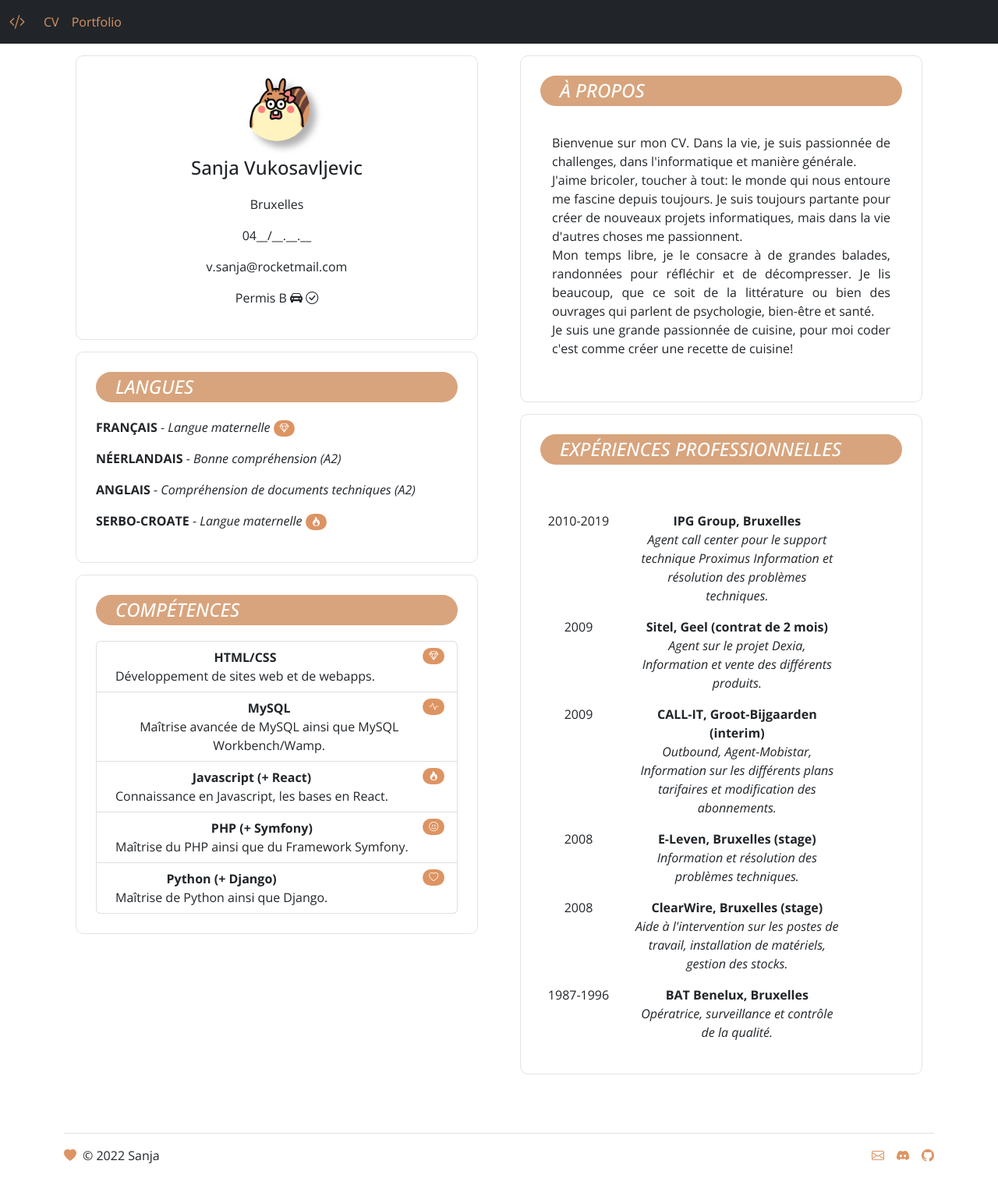
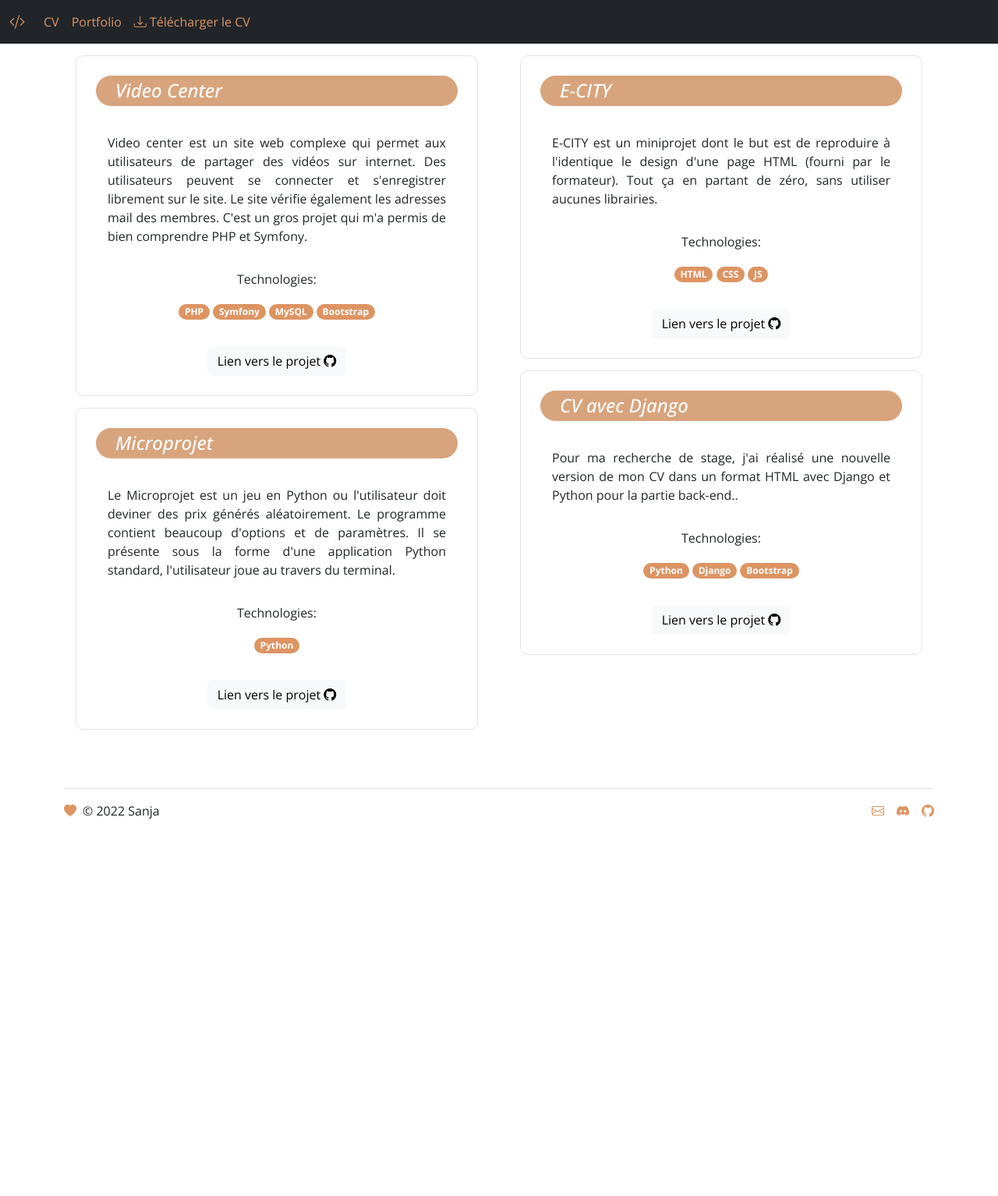
Before and after one commit to mirotooo/cv_django, a Django app: page /portfolio/ in a window 1280 px wide. Shown: the whole page at 78% size. After the commit the page ends 1050 px from the top, so only its background shows below. Run offline with Django 4.2, Linux system fonts and the light colour scheme; some libraries are stand-ins or nearby versions.

Commit message:
Portfolio + pdf

```diff
--- a/cv/templates/cv/base.html
+++ b/cv/templates/cv/base.html
@@ -45,6 +45,9 @@
                         <li class="nav-item">
                             <a class="nav-link {% block portfolio_active %}{% endblock %}" href="/portfolio">Portfolio</a>
                         </li>
+                        <li class="nav-item">
+                            <a class="nav-link" href="/static/pdf/cv_sanja.pdf" download><i class="bi bi-download"></i> Télécharger le CV</a>
+                        </li>
                     </ul>
                 </div>
             </div>
--- a/cv/templates/cv/index.html
+++ b/cv/templates/cv/index.html
@@ -123,7 +123,7 @@
                         <p>2008</p>
                     </div>
                     <div class="col-7">
-                        <p><b>E-Leven, Bruxelles (stage)</b></br><i>Information et résolution des problèmes
+                        <p><b>E-Leven, Bruxelles (stage)</b></br><i>Information et résolution des problèmes.
                                 techniques.</i></p>
                     </div>
                 </div>
--- a/portfolio/templates/portfolio/index.html
+++ b/portfolio/templates/portfolio/index.html
@@ -7,145 +7,75 @@
     <div class="row">
         <div class="col-lg-6">
             <div class="grid">
-                <img class="profile" src="{% static 'img/profile.png' %}" alt="Photo de profil" width=84 height=84/>
+                <div class="heading">
+                    <h4><i>Video Center</i></h4>
+                </div>
                 <div class="blank"></div>
-                <h4>Sanja Vukosavljevic</h4>
-                <div class="blank"></div>
-                <p>Bruxelles</p>
-                <p>04__/__.__.__</p>
-                <p>v.sanja@rocketmail.com</p>
-                <p>Permis B&nbsp;<i class="bi bi-car-front-fill"></i>&nbsp;<i class="bi bi-check-circle"></i></p>
+                <p class="about">Video center est un site web complexe qui permet aux utilisateurs de partager des
+                    vidéos sur internet. Des utilisateurs peuvent se connecter et s'enregistrer librement sur le site.
+                    Le site vérifie également les adresses mail des membres. C'est un gros projet qui m'a permis de bien
+                    comprendre PHP et Symfony.</p>
+                <p>Technologies:</p>
+                <span class="badge rounded-pill brown">PHP</span>
+                <span class="badge rounded-pill brown">Symfony</span>
+                <span class="badge rounded-pill brown">MySQL</span>
+                <span class="badge rounded-pill brown">Bootstrap</span>
+                <div class="blank-sm"></div>
+                </br>
+                <a href="https://github.com/mirotooo/projet_video_center" target="_blank"><button type="button"
+                        class="btn btn-light">Lien vers le projet <i class="bi bi-github"></i></button></a>
             </div>
             <div class="grid">
                 <div class="heading">
-                    <h4><i>LANGUES</i></h4>
+                    <h4><i>Microprojet</i></h4>
                 </div>
                 <div class="blank"></div>
-                <div class="languages">
-                    <p><b>FRANÇAIS</b> - <i>Langue maternelle</i>  <span class="badge brown rounded-pill"><i class="bi bi-gem"></i></span></p>
-                    <p><b>NÉERLANDAIS</b> - <i>Bonne compréhension (A2)</i></p>
-                    <p><b>ANGLAIS</b> - <i>Compréhension de documents techniques (A2)</i></p>
-                    <p><b>SERBO-CROATE</b> - <i>Langue maternelle</i> <span class="badge brown rounded-pill"><i class="bi bi-fire"></i></span></p>
+                <p class="about">Le Microprojet est un jeu en Python ou l'utilisateur doit deviner des prix générés
+                    aléatoirement. Le programme contient beaucoup d'options et de paramètres. Il se présente sous la
+                    forme d'une application Python standard, l'utilisateur joue au travers du terminal.</p>
+                <p>Technologies:</p>
+                <span class="badge rounded-pill brown">Python</span>
+                <div class="blank-sm"></div>
+                </br>
+                <a href="https://github.com/mirotooo/microprojet" target="_blank"><button type="button"
+                        class="btn btn-light">Lien vers le projet <i class="bi bi-github"></i></button></a>
+            </div>
+
+        </div>
+        <div class="col-lg-6">
+            <div class="grid">
+                <div class="heading">
+                    <h4><i>E-CITY</i></h4>
                 </div>
+                <div class="blank"></div>
+                <p class="about">E-CITY est un miniprojet dont le but est de reproduire à l'identique le design d'une
+                    page HTML (fourni par le formateur). Tout ça en partant de zéro, sans utiliser aucunes librairies.
+                </p>
+                <p>Technologies:</p>
+                <span class="badge rounded-pill brown">HTML</span>
+                <span class="badge rounded-pill brown">CSS</span>
+                <span class="badge rounded-pill brown">JS</span>
+                <div class="blank-sm"></div>
+                </br>
+                <a href="https://github.com/mirotooo/e-city" target="_blank"><button type="button"
+                        class="btn btn-light">Lien vers le projet <i class="bi bi-github"></i></button></a>
             </div>
             <div class="grid">
                 <div class="heading">
-                    <h4><i>COMPÉTENCES</i></h4>
+                    <h4><i>CV avec Django</i></h4>
                 </div>
                 <div class="blank"></div>
-                <ol class="list-group list-group">
-                    <li class="list-group-item d-flex justify-content-between align-items-start">
-                        <div class="ms-2">
-                            <div class="fw-bold">HTML/CSS</div>
-                            Développement de sites web et de webapps.
-                        </div>
-                        <span class="badge brown rounded-pill"><i class="bi bi-gem"></i></span>
-                    </li>
-                    <li class="list-group-item d-flex justify-content-between align-items-start">
-                        <div class="ms-2">
-                            <div class="fw-bold">MySQL</div>
-                            Maîtrise avancée de MySQL ainsi que MySQL Workbench/Wamp.
-                        </div>
-                        <span class="badge brown rounded-pill"><i class="bi bi-activity"></i></span>
-                    </li>
-                    <li class="list-group-item d-flex justify-content-between align-items-start">
-                        <div class="ms-2">
-                            <div class="fw-bold">Javascript (+ React)</div>
-                            Connaissance en Javascript, les bases en React.
-                        </div>
-                        <span class="badge brown rounded-pill"><i class="bi bi-fire"></i></span>
-                    </li>
-                    <li class="list-group-item d-flex justify-content-between align-items-start">
-                        <div class="ms-2">
-                            <div class="fw-bold">PHP (+ Symfony)</div>
-                            Maîtrise du PHP ainsi que du Framework Symfony.
-                        </div>
-                        <span class="badge brown rounded-pill"><i class="bi bi-emoji-smile"></i></span>
-                    </li>
-                    <li class="list-group-item d-flex justify-content-between align-items-start">
-                        <div class="ms-2">
-                            <div class="fw-bold">Python (+ Django)</div>
-                            Maîtrise de Python ainsi que Django.
-                        </div>
-                        <span class="badge brown rounded-pill"><i class="bi bi-heart"></i></span>
-                    </li>
-                </ol>
+                <p class="about">Pour ma recherche de stage, j'ai réalisé une nouvelle version de mon CV dans un format HTML avec Django et Python pour la partie back-end..</p>
+                <p>Technologies:</p>
+                <span class="badge rounded-pill brown">Python</span>
+                <span class="badge rounded-pill brown">Django</span>
+                <span class="badge rounded-pill brown">Bootstrap</span>
+                <div class="blank-sm"></div>
+                </br>
+                <a href="https://github.com/mirotooo/cv_django" target="_blank"><button type="button"
+                        class="btn btn-light">Lien vers le projet <i class="bi bi-github"></i></button></a>
             </div>
-        </div>
-        <div class="col-6">
-            <div class="grid">
-                <div class="heading">
-                    <h4><i>À PROPOS</i></h4>
-                </div>
-                <div class="blank"></div>
-                <p class="about">Bienvenue sur mon CV. Dans la vie, je suis passionnée de challenges, dans l'informatique et manière générale.
-                </br>J'aime bricoler, toucher à tout: le monde qui nous entoure me fascine depuis toujours.
-                    Je suis toujours partante pour créer de nouveaux projets informatiques, mais dans la vie d'autres choses me passionnent.
-                </br>Mon temps libre, je le consacre à de grandes balades, randonnées pour réfléchir et de décompresser.
-                Je lis beaucoup, que ce soit de la littérature ou bien des ouvrages qui parlent de psychologie, bien-être et santé.
-            </br>Je suis une grande passionnée de cuisine, pour moi coder c'est comme créer une recette de cuisine!</p>
-            </div>
-            <div class="grid">
-                <div class="heading">
-                    <h4><i>EXPÉRIENCES PROFESSIONNELLES</i></h4>
-                </div>
-                <div class="blank-xl"></div>
 
-                <div class="row">
-                    <div class="col-3">
-                        <p>2010-2019</p>
-                    </div>
-                    <div class="col-7">
-                        <p><b>IPG Group, Bruxelles</b></br><i>Agent call center pour le support technique Proximus
-                                Information et résolution des problèmes techniques.</i></p>
-                    </div>
-                </div>
-                <div class="row">
-                    <div class="col-3">
-                        <p>2009</p>
-                    </div>
-                    <div class="col-7">
-                        <p><b>Sitel, Geel (contrat de 2 mois)</b></br><i>Agent sur le projet Dexia, Information et
-                                vente des différents produits.</i></p>
-                    </div>
-                </div>
-                <div class="row">
-                    <div class="col-3">
-                        <p>2009</p>
-                    </div>
-                    <div class="col-7">
-                        <p><b>CALL-IT, Groot-Bijgaarden (interim)</b></br><i>Outbound, Agent-Mobistar, Information
-                                sur les différents plans tarifaires et modification des abonnements.</i></p>
-                    </div>
-                </div>
-                <div class="row">
-                    <div class="col-3">
-                        <p>2008</p>
-                    </div>
-                    <div class="col-7">
-                        <p><b>E-Leven, Bruxelles (stage)</b></br><i>Information et résolution des problèmes
-                                techniques.</i></p>
-                    </div>
-                </div>
-                <div class="row">
-                    <div class="col-3">
-                        <p>2008</p>
-                    </div>
-                    <div class="col-7">
-                        <p><b>ClearWire, Bruxelles (stage)</b></br><i>Aide à l'intervention sur les postes de
-                                travail, installation de matériels, gestion des stocks.</i></p>
-                    </div>
-                </div>
-                <div class="row">
-                    <div class="col-3">
-                        <p>1987-1996</p>
-                    </div>
-                    <div class="col-7">
-                        <p><b>BAT Benelux, Bruxelles</b></br><i>Opératrice, surveillance et contrôle de la
-                                qualité.</i></p>
-                    </div>
-                </div>
-            </div>
         </div>
     </div>
 </div>
```
Also changed, not shown: 1 other file.
